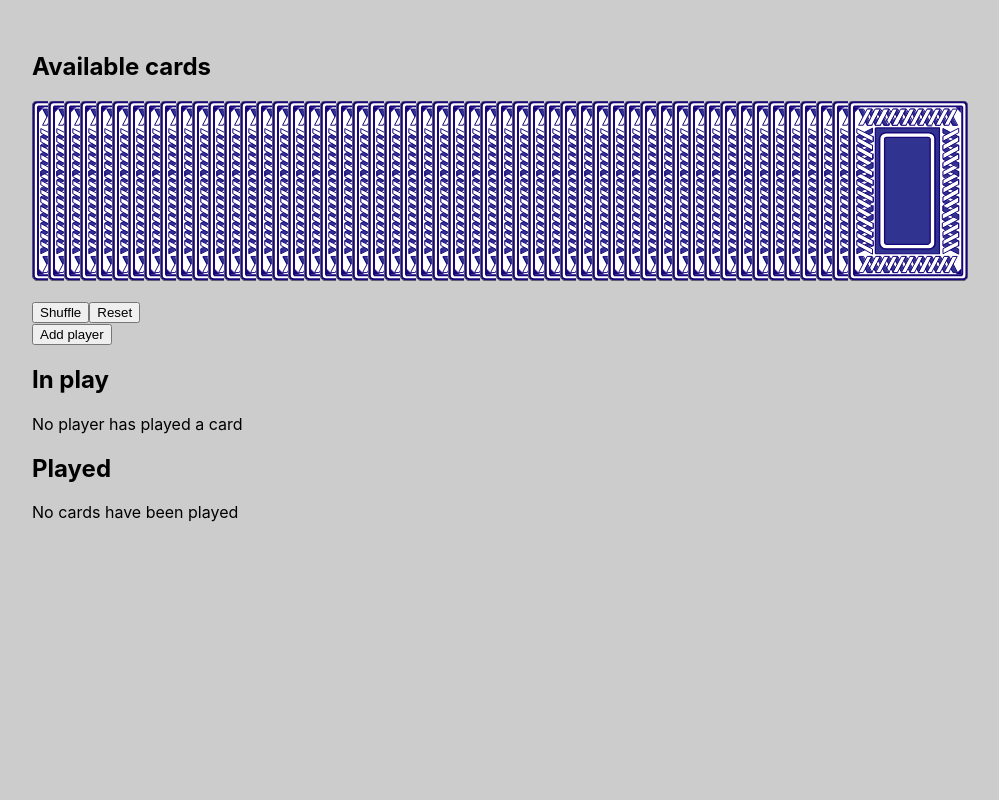
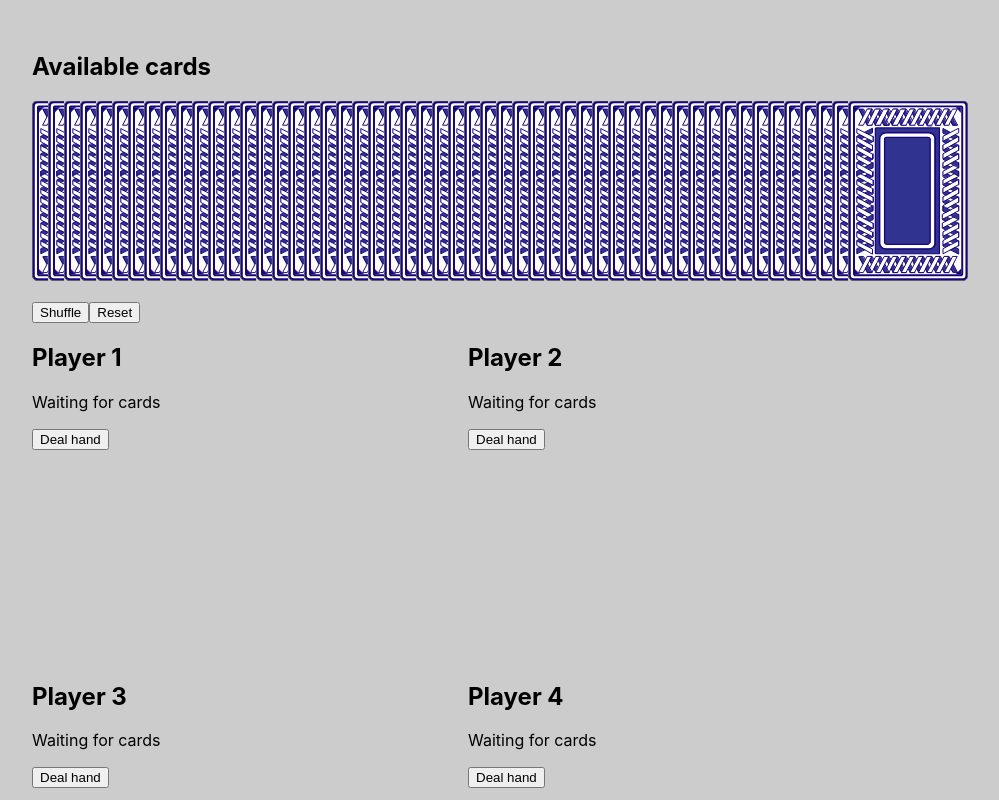
Before and after one commit to davidpounds/cards, a React (Create React App) app: page / in a window 1280 px wide. Shown: the top 800 px of the page, without its empty margins (0-999 px from the left). Built offline with nearby package versions, Linux system fonts and the light colour scheme; the HTML template or start-up script is replaced by a standard one.

Commit message:
Removes addPlayer actions and defaults to 4 players

```diff
--- a/src/components/Players.jsx
+++ b/src/components/Players.jsx
@@ -1,36 +1,20 @@
 import './Players.css';
-import { useDispatch, useSelector } from 'react-redux';
+import { useSelector } from 'react-redux';
 import { getPlayers } from '../store/selectors';
-import { addPlayer } from '../store/actions';
-import CONFIG from '../data/config';
 import Hand from './Hand';
 
 const Players = props => {
-  const dispatch = useDispatch();
 
   const players = useSelector(getPlayers);
 
-  const addPlayerHandler = () => {
-    const playerCount = players.length;
-    if (playerCount >= CONFIG.MAX_PLAYERS) {
-      return;
-    }
-    const playerNo = playerCount + 1;
-    const newPlayer = `Player ${playerNo}`;
-    dispatch(addPlayer(newPlayer));
-  };
-
-  return <>
-    <button onClick={addPlayerHandler} disabled={players.length >= CONFIG.MAX_PLAYERS}>Add player</button>
-    <div className="players">
-      { players.map(player => (
-        <Hand
-          key={player}
-          player={player}
-        />
-      )) }
-    </div>
-  </>;
+  return <div className="players">
+    {players.map(player => (
+      <Hand
+        key={player}
+        player={player}
+      />
+    ))}
+  </div>;
 }
 
 export default Players;
--- a/src/store/actions.js
+++ b/src/store/actions.js
@@ -24,13 +24,6 @@ export const resetGame = () => ({
   type: ACTIONS.RESET,
 });
 
-export const addPlayer = player => ({
-  type: ACTIONS.ADD_PLAYER,
-  data: {
-    player,
-  },
-});
-
 export const addCardsToPlayed = cardsInPlay => ({
   type: ACTIONS.ADD_CARDS_TO_PLAYED,
   data: {
--- a/src/store/actiontypes.js
+++ b/src/store/actiontypes.js
@@ -1,6 +1,5 @@
 export const SHUFFLE_DECK = 'SHUFFLE_DECK';
 export const DEAL_HAND = 'DEAL_HAND';
 export const RESET = 'RESET';
-export const ADD_PLAYER = 'ADD_PLAYER';
 export const ADD_CARD_TO_IN_PLAY = 'ADD_CARD_TO_IN_PLAY';
 export const ADD_CARDS_TO_PLAYED = 'ADD_CARDS_TO_PLAYED';
--- a/src/store/reducers.js
+++ b/src/store/reducers.js
@@ -1,9 +1,12 @@
 import * as ACTIONS from './actiontypes';
+import CONFIG from '../data/config';
 import getResetDeck from '../data/deck';
+
+const initialPlayers = [...new Array(CONFIG.MAX_PLAYERS).keys()].map(i => `Player ${i + 1}`);
 
 const initialState = {
   deck: getResetDeck(),
-  players: [],
+  players: initialPlayers,
 };
 
 export default (state = initialState, action) => {
@@ -44,11 +47,6 @@ export default (state = initialState, action) => {
         deck: getResetDeck(),
         players: [],
       };
-    case ACTIONS.ADD_PLAYER:
-      return {
-        ...state,
-        players: [...players, player],
-      };
     case ACTIONS.ADD_CARDS_TO_PLAYED:
       cardsInPlay.forEach(card => {
         card.player = null;
```
